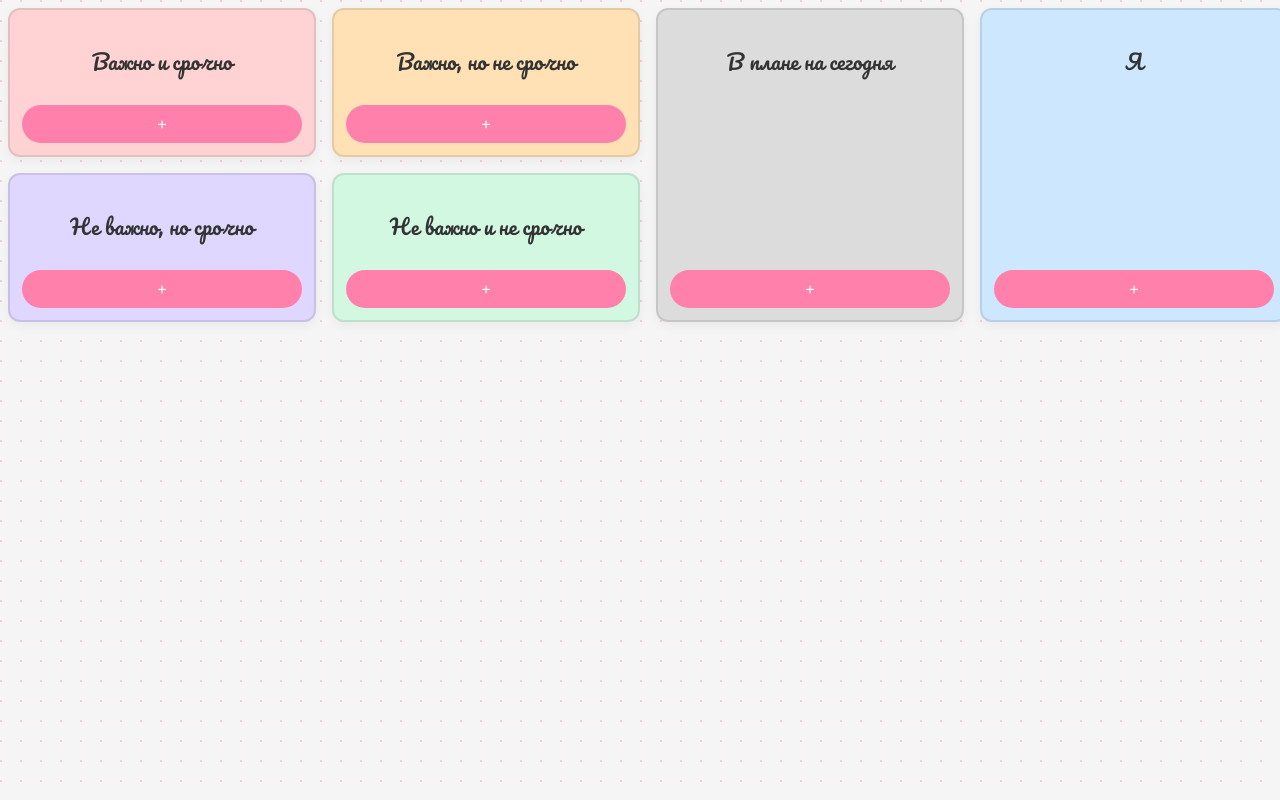
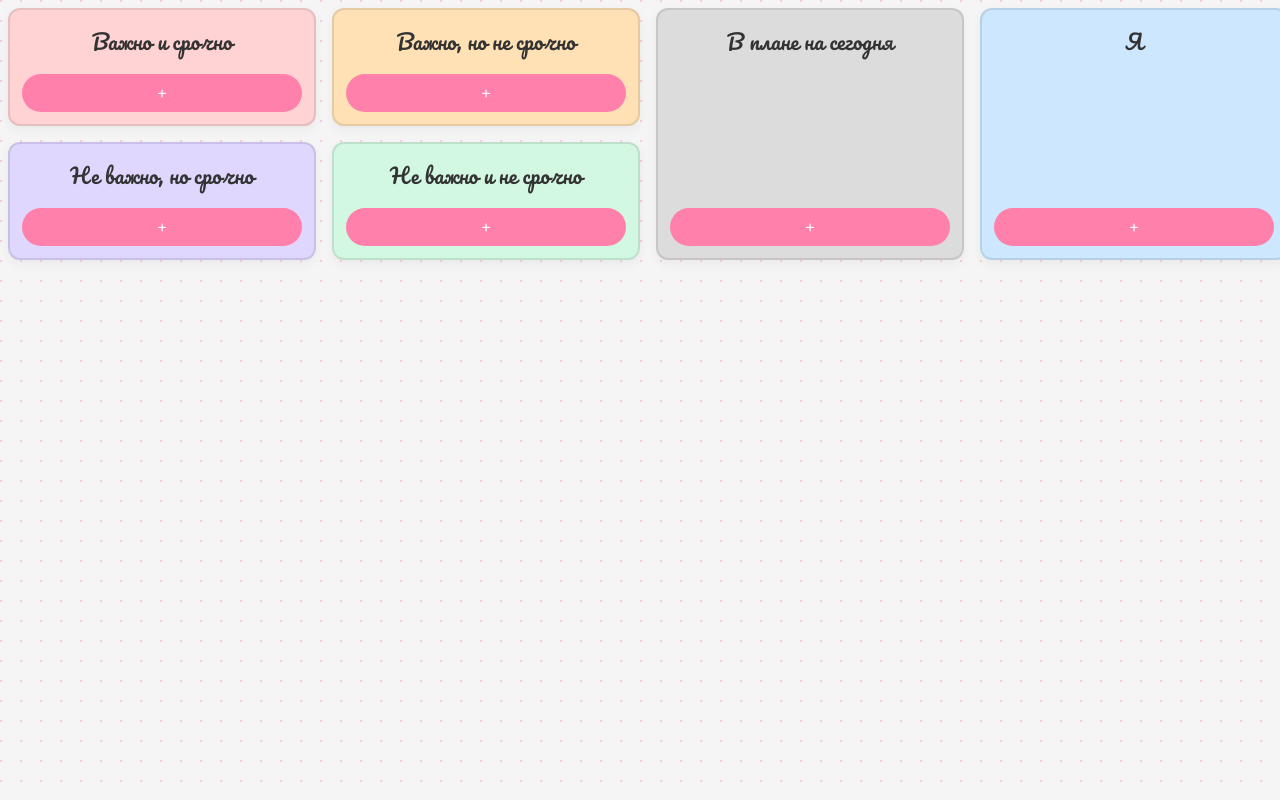
Before and after one commit to dandreyanov/daily_tracker, a website built with Vite: page retro-frontend/index.html in a window 1280 px wide. Shown: the top 800 px of the page. Built offline with nearby package versions, Linux system fonts and the light colour scheme.

Commit message:
fix margin column

```diff
--- a/retro-frontend/style.css
+++ b/retro-frontend/style.css
@@ -87,7 +87,8 @@ body {
   font-weight: 300;      /* или 400, по вкусу */
   text-align: center;
   font-size: 1.3rem;
-  margin-bottom: 12px;
+  margin-bottom: 1px;
+  margin-top: 1px;
   color: var(--text-color);
 }
 
```
